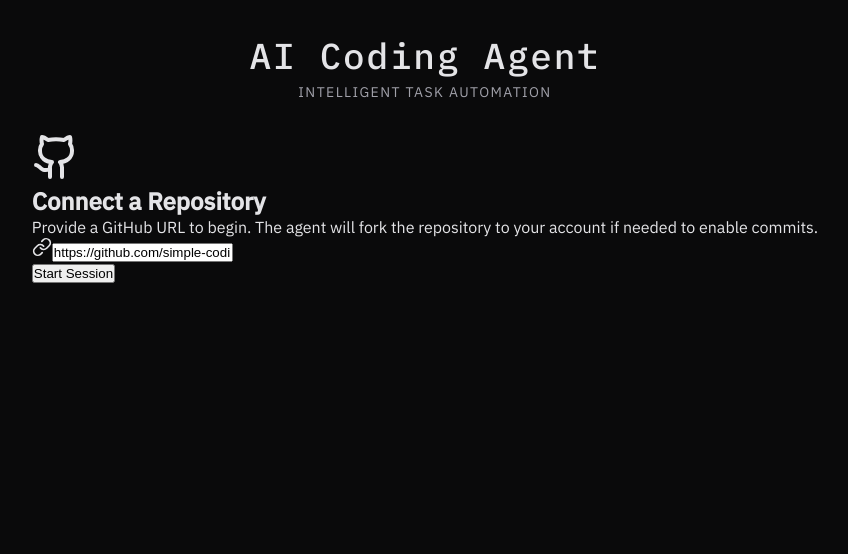
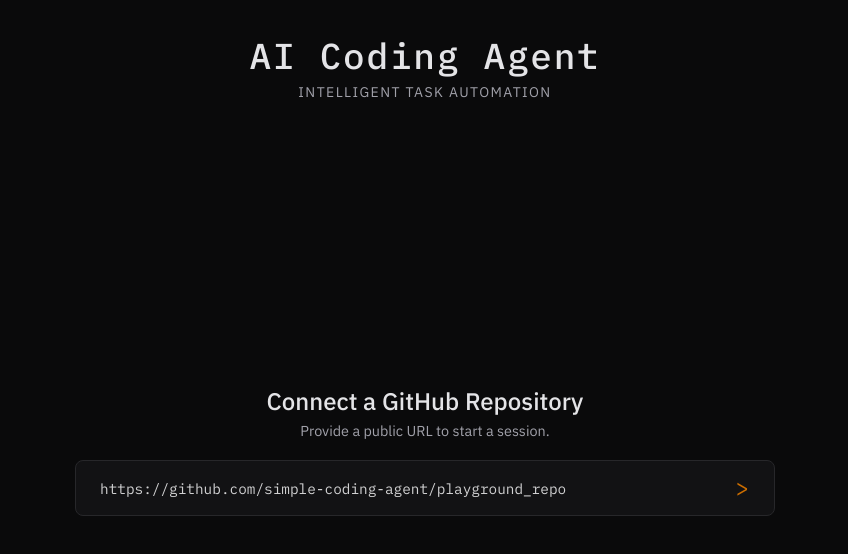
Before and after one commit to simple-coding-agent/e2b-coding-agent, a Next.js app in the folder coding-agent-frontend/: page / in a window 1280 px wide. Shown: the top 554 px of the page, without its empty margins (215-1063 px from the left). Built offline with nearby package versions, Linux system fonts and the light colour scheme.

Commit message:
add: more styles, initial screen

```diff
--- a/coding-agent-frontend/app/globals.css
+++ b/coding-agent-frontend/app/globals.css
@@ -23,7 +23,6 @@
 
   /* Semantic Colors */
   --success: #178d42;
-
   --warning: #f59e0b;
   --error: #ef4444;
   --info: #3b82f6;
@@ -52,45 +51,120 @@
 /* --- Keyframes --- */
 @keyframes spin { to { transform: rotate(360deg); } }
 @keyframes pulse { 50% { opacity: 0.7; } }
+@keyframes fadeIn {
+  from { opacity: 0; transform: translateY(5px); }
+  to { opacity: 1; transform: translateY(0); }
+}
+@keyframes fadeOut {
+  from { opacity: 1; }
+  to { opacity: 0; }
+}
+@keyframes slideUp {
+  from { opacity: 0; transform: translateY(10px); }
+  to { opacity: 1; transform: translateY(0); }
+}
 
-/* --- App Layout --- */
+
+/* --- RESTORED: App Layout --- */
 .app-container {
   display: flex;
   flex-direction: column;
   min-height: 100vh;
   padding: 2rem;
 }
-.header { text-align: center; margin-bottom: 2rem; flex-shrink: 0; }
-.header h1 { font-family: 'IBM Plex Mono', monospace; font-size: 2.25rem; font-weight: 500; letter-spacing: 0.05em; margin-bottom: 0.25rem; }
-.header p { color: var(--fg-100); font-size: 0.875rem; text-transform: uppercase; letter-spacing: 0.1em; }
+.header {
+  text-align: center;
+  margin-bottom: 2rem;
+  flex-shrink: 0;
+}
+.header h1 {
+  font-family: 'IBM Plex Mono', monospace;
+  font-size: 2.25rem;
+  font-weight: 500;
+  letter-spacing: 0.05em;
+  margin-bottom: 0.25rem;
+}
+.header p {
+  color: var(--fg-100);
+  font-size: 0.875rem;
+  text-transform: uppercase;
+  letter-spacing: 0.1em;
+}
 .main-content {
   flex-grow: 1;
   display: flex;
   flex-direction: column;
   align-items: center;
   width: 100%;
-  /* Space for the fixed input area in post-run state */
-  padding-bottom: 180px;
 }
 
-/* --- REVISED: Agent Terminal Wrapper --- */
+
+/* --- Initial Setup Screen --- */
+.setup-container {
+  display: flex;
+  align-items: center;
+  justify-content: center;
+  flex-grow: 1; /* Allows it to take up vertical space in main-content */
+  width: 100%;
+  animation: fadeIn 0.5s ease-out;
+}
+.setup-box {
+  width: 100%;
+  max-width: 700px;
+  display: flex;
+  flex-direction: column;
+  align-items: center;
+  gap: 1.25rem;
+}
+.setup-title {
+  font-size: 1.5rem;
+  font-weight: 500;
+  color: var(--fg);
+  text-align: center;
+}
+.setup-subtitle {
+  font-size: 0.9rem;
+  color: var(--fg-100);
+  text-align: center;
+  margin-top: -1rem; /* Pull subtitle closer to title */
+}
+.repo-input {
+  width: 100%;
+  height: 56px;
+  background: var(--bg-100);
+  color: var(--fg-50);
+  border: 1px solid var(--border);
+  border-radius: var(--radius);
+  padding: 1rem 1.5rem;
+  font-family: 'IBM Plex Mono', monospace;
+  font-size: 0.9rem;
+  transition: all 0.2s ease;
+  padding-right: 60px; /* Space for the submit button */
+}
+.repo-input:focus {
+  outline: none;
+  border-color: var(--accent-dark);
+  color: var(--fg);
+}
+.repo-input:disabled {
+  opacity: 0.6;
+  cursor: not-allowed;
+}
+.setup-box .submit-button {
+  top: 50%;
+  transform: translateY(-50%);
+  bottom: auto; /* Unset bottom positioning */
+}
+
+/* --- Main App Layout --- */
 .agent-terminal-wrapper {
   width: 100%;
   max-width: 900px;
   display: flex;
   flex-direction: column;
+  margin: 0 auto;
   animation: fadeIn 0.5s ease-out;
 }
-
-/* NEW: Styles for the initial 'idle' state, to center the input box */
-.agent-terminal-wrapper.idle {
-  justify-content: center; /* Vertically centers the input section */
-  flex-grow: 1;            /* Allows the wrapper to fill the main-content area */
-}
-
-/* --- REVISED: Input Section (Now has two states) --- */
-
-/* POST-RUN State: Fixed to the bottom of the viewport */
 .input-section {
   position: fixed;
   bottom: 0;
@@ -102,16 +176,8 @@
   background: linear-gradient(to top, var(--bg) 70%, transparent 100%);
   z-index: 50;
 }
-
-/* INITIAL IDLE State: Centered on the screen */
-.agent-terminal-wrapper.idle .input-section {
-  position: static; /* Override 'fixed' to be part of the normal document flow */
-  background: none;   /* Remove the gradient background */
-  padding: 0;         /* Remove padding used for the fixed-bottom layout */
-}
-
 .input-container {
-  position: relative; /* Context for the submit button */
+  position: relative;
   width: 100%;
   max-width: 900px;
 }
@@ -127,12 +193,13 @@
   font-size: 0.9rem;
   resize: none;
   transition: all 0.2s ease;
-  padding-right: 60px; /* Space for the submit button */
+  padding-right: 60px;
+  padding-top: 3.25rem;
 }
 .input-section textarea:focus {
   outline: none;
   border-color: var(--accent-dark);
-  /* background: var(--bg-200); */
+  color: var(--fg);
 }
 .submit-button {
   position: absolute;
@@ -156,7 +223,7 @@
   z-index: 10;
 }
 .submit-button:hover:not(:disabled) {
-  color: var(--fg100);
+  color: var(--fg-50);
 }
 .submit-button:disabled {
   background: transparent;
@@ -164,43 +231,51 @@
   opacity: 0.5;
   cursor: not-allowed;
 }
+.submit-button.loading .lucide-loader {
+  width: 20px;
+  height: 20px;
+}
 .submit-button.loading {
-  animation: pulse 1.5s infinite;
+  animation: pulse 1s infinite ease-in-out;
   color: var(--accent);
 }
 
-/* --- Status Toast --- */
-.status-toast {
-  position: fixed;
-  bottom: 1.5rem;
-  right: 1.5rem;
-  z-index: 100;
+/* --- Repo Status Bar --- */
+.repo-status-bar {
+  display: flex;
+  justify-content: space-between;
+  align-items: center;
+  padding: 0.5rem 0.25rem;
+  margin-bottom: 0.75rem;
+  font-family: 'IBM Plex Mono', monospace;
+  font-size: 0.8rem;
+  color: var(--fg-100);
+}
+.repo-info strong {
+  color: var(--fg-50);
+  font-weight: 500;
+}
+.fork-badge {
   display: flex;
   align-items: center;
-  gap: 0.75rem;
-  padding: 1rem 1.25rem;
+  gap: 0.4rem;
   background: var(--bg-100);
   border: 1px solid var(--border);
-  border-radius: var(--radius);
-  font-family: 'IBM Plex Mono', monospace;
-  font-size: 0.875rem;
-  box-shadow: 0 10px 15px -3px rgba(0,0,0,0.1), 0 4px 6px -2px rgba(0,0,0,0.05);
-  animation: fadeIn 0.3s ease-out forwards;
+  padding: 0.25rem 0.6rem;
+  border-radius: 6px;
+  font-size: 0.75rem;
 }
-.status-toast.exiting { animation: fadeOut 0.3s ease-in forwards; }
-.status-indicator { width: 8px; height: 8px; border-radius: 50%; flex-shrink: 0; }
-.status-toast.info .status-indicator { background: var(--accent); }
-.status-toast.success .status-indicator { background: var(--success); }
-.status-toast.error .status-indicator { background: var(--error); animation: none; }
-.status-toast:not(.error) .status-indicator { animation: pulse 2s infinite; }
+.fork-badge .lucide {
+  color: var(--fg-200);
+}
 
-/* --- REVISED: Terminal --- */
+/* --- Terminal --- */
 .terminal-container {
   background: var(--bg-100);
   border: 1px solid var(--border);
   border-radius: var(--radius);
   overflow: hidden;
-  margin-bottom: 1.5rem; /* Space between terminal and where input would be in flow */
+  margin-bottom: 1.5rem;
 }
 .terminal-header {
   display: flex;
@@ -213,9 +288,13 @@
   font-size: 0.8rem;
   color: var(--fg-100);
 }
+.model-display-name {
+  color: var(--fg-200);
+  font-weight: 400;
+  white-space: nowrap;
+}
 .terminal {
   background: var(--bg);
-  /* Let content determine height, but with a max to prevent pushing footer off-screen */
   max-height: 75vh;
   overflow-y: auto;
   padding: 0.5rem;
@@ -223,141 +302,50 @@
   font-size: 0.875rem;
 }
 
-
-/* --- Event Rendering --- (No changes below this line) */
-.event { margin: 0.25rem 0.5rem; animation: fadeIn 0.3s ease-out forwards; }
-.event-header { display: flex; align-items: center; gap: 0.75rem; padding: 0.75rem; border-radius: var(--radius); transition: background-color 0.2s ease; user-select: none; }
-.clickable:hover { background: var(--bg-100); cursor: pointer; }
-.expand-icon { transition: transform 0.2s ease; }
-.expand-icon.expanded { transform: rotate(90deg); }
-.event-timestamp { margin-left: auto; font-size: 0.75rem; color: var(--fg-200); white-space: nowrap; }
-.thought-event { padding: 0.75rem; border-radius: var(--radius); background: rgba(167, 139, 250, 0.05); border: 1px solid rgba(167, 139, 250, 0.1); color: var(--fg-100); }
-.thought-event .event-header { padding: 0; margin-bottom: 0.5rem; font-size: 0.8rem; font-weight: 500; color: var(--fg-50); }
-.thought-event .event-content p { margin: 0; white-space: pre-wrap; line-height: 1.6; color: var(--fg); }
-.tool-call-event .event-header { border: 1px solid var(--border); background: var(--bg-100); border-left-width: 3px; }
-.tool-call-event.status-running .event-header { border-left-color: var(--accent); }
-.tool-call-event.status-completed .event-header { border-left-color: var(--success); }
-.tool-call-event.status-error .event-header { border-left-color: var(--error); }
-.event-tool { color: var(--fg-50); font-weight: 500; }
-.tool-icon, .tool-status-icon { display: flex; align-items: center; justify-content: center; }
-.simple-event { display: flex; align-items: center; padding: 0.5rem 0.75rem; font-size: 0.8rem; color: var(--fg-100); }
-.simple-event .event-header { width: 100%; padding: 0; }
-.simple-event.event-error .event-header { color: var(--error); }
-.tool-details, .event-data { margin: 0.5rem 0.75rem 0.75rem 0.75rem; padding-top: 0.75rem; border-top: 1px solid var(--border); font-size: 0.85rem; line-height: 1.6; }
-pre, .tool-section-content { background: var(--bg); border: 1px solid var(--border); border-radius: var(--radius); padding: 0.75rem; overflow-x: auto; white-space: pre-wrap; word-break: break-all; }
-.tool-section-header { font-size: 0.7rem; font-weight: 500; text-transform: uppercase; color: var(--fg-100); margin-bottom: 0.5rem; padding-left: 0.25rem; }
-.text-success { color: var(--success); } .text-error { color: var(--error); } .text-info { color: var(--accent); }
-
-/* globals.css */
-
-/* ... (all your existing CSS) ... */
-
-/* --- Terminal Header Model Name --- */
-.model-display-name {
-  color: var(--fg-200);
-  font-weight: 400;
-  white-space: nowrap;
-}
-
 /* --- Model Selector --- */
 .model-selector {
   position: absolute;
-  top: 0.75rem;
-  left: 0.75rem;
-  z-index: 20; /* Higher than textarea, lower than toast */
+  top: 1rem;
+  left: 1.5rem;
+  z-index: 20;
 }
-
-/* The button you click to open the selector */
 .model-selector-trigger {
   display: flex;
   align-items: center;
   gap: 0.5rem;
-  background: var(--bg-200);
-  border: 1px solid var(--border);
-  color: var(--fg-50);
-  padding: 0.3rem 0.6rem;
-  border-radius: 6px;
-  font-family: 'IBM Plex Sans', sans-serif;
-  font-size: 0.8rem;
-  cursor: pointer;
-  transition: all 0.2s ease;
-  user-select: none;
-}
-
-.model-selector-trigger:hover {
-  border-color: var(--fg-200);
-  color: var(--fg);
-}
-
-.model-selector-trigger:focus-visible {
-  outline: 2px solid var(--accent);
-  outline-offset: 2px;
-}
-
-.model-selector-chevron {
+  background: transparent;
+  border: none;
+  padding: 0;
   color: var(--fg-100);
-  transition: transform 0.2s ease-in-out;
-}
-
-.model-selector-chevron.open {
-  transform: rotate(180deg);
-}
-
-/* The drop-up panel */
-/* Wrapper for the trigger and panel. Positioned inside the input area. */
-.model-selector {
-  position: absolute;
-  top: 1rem;      /* Position 1rem from the top of the input container */
-  left: 1.5rem;   /* Position 1.5rem from the left, aligning with textarea text */
-  z-index: 20;
-}
-
-/* The trigger button, now styled as simple text. */
-.model-selector-trigger {
-  display: flex;
-  align-items: center;
-  gap: 0.5rem;
-  background: transparent; /* No background box */
-  border: none;            /* No border */
-  padding: 0;              /* No extra padding */
-  color: var(--fg-100);    /* Subtler color to act like a label */
   font-family: 'IBM Plex Sans', sans-serif;
   font-size: 0.8rem;
   cursor: pointer;
   transition: color 0.2s ease;
   user-select: none;
 }
-
 .model-selector-trigger:hover:not(:disabled) {
-  color: var(--fg); /* Brighten on hover to show it's interactive */
+  color: var(--fg);
 }
-
-/* Accessibility focus-state for keyboard navigation */
 .model-selector-trigger:focus-visible {
   outline: none;
   color: var(--fg);
   text-decoration: underline;
   text-decoration-color: var(--accent);
 }
-
 .model-selector-chevron {
-  color: var(--fg-200); /* Dimmer color for the chevron */
+  color: var(--fg-200);
   transition: transform 0.2s ease-in-out, color 0.2s ease-in-out;
 }
-
 .model-selector-trigger:hover:not(:disabled) .model-selector-chevron {
   color: var(--fg-100);
 }
-
 .model-selector-chevron.open {
   transform: rotate(180deg);
 }
-
-/* The drop-up panel (no changes to the children, just its position) */
 .model-selector-panel {
   position: absolute;
-  bottom: calc(100% + 12px); /* Position above the trigger with a 12px gap */
-  left: -12px;               /* Nudge left to align nicely with the text trigger */
+  bottom: calc(100% + 12px);
+  left: -12px;
   width: 280px;
   background: var(--bg-200);
   border: 1px solid var(--border);
@@ -368,25 +356,12 @@
   overflow-y: auto;
   animation: slideUp 0.2s ease-out;
 }
-
-@keyframes slideUp {
-  from {
-    opacity: 0;
-    transform: translateY(10px);
-  }
-  to {
-    opacity: 1;
-    transform: translateY(0);
-  }
-}
-
 .model-group {
   padding: 0.5rem 0;
 }
 .model-group:not(:last-child) {
   border-bottom: 1px solid var(--border);
 }
-
 .model-group-label {
   padding: 0.5rem 1rem;
   font-size: 0.75rem;
@@ -395,7 +370,6 @@
   text-transform: uppercase;
   letter-spacing: 0.05em;
 }
-
 .model-option {
   display: flex;
   justify-content: space-between;
@@ -422,9 +396,54 @@
   color: var(--accent);
 }
 
+/* --- Event Rendering --- */
+/* CORRECTED: Removed unwanted animation */
+.event {
+  margin: 0.25rem 0.5rem;
+}
+.event-header { display: flex; align-items: center; gap: 0.75rem; padding: 0.75rem; border-radius: var(--radius); transition: background-color 0.2s ease; user-select: none; }
+.clickable:hover { background: var(--bg-100); cursor: pointer; }
+.expand-icon { transition: transform 0.2s ease; }
+.expand-icon.expanded { transform: rotate(90deg); }
+.event-timestamp { margin-left: auto; font-size: 0.75rem; color: var(--fg-200); white-space: nowrap; }
+.thought-event { padding: 0.75rem; border-radius: var(--radius); background: rgba(167, 139, 250, 0.05); border: 1px solid rgba(167, 139, 250, 0.1); }
+.thought-event .event-header { padding: 0; margin-bottom: 0.5rem; font-size: 0.8rem; font-weight: 500; color: var(--fg-50); }
+.thought-event .event-content p { margin: 0; white-space: pre-wrap; line-height: 1.6; color: var(--fg); }
+.tool-call-event .event-header { border: 1px solid var(--border); background: var(--bg-100); border-left-width: 3px; }
+.tool-call-event.status-running .event-header { border-left-color: var(--accent); }
+.tool-call-event.status-completed .event-header { border-left-color: var(--success); }
+.tool-call-event.status-error .event-header { border-left-color: var(--error); }
+.event-tool { color: var(--fg-50); font-weight: 500; }
+.tool-icon, .tool-status-icon { display: flex; align-items: center; justify-content: center; }
+.simple-event { display: flex; align-items: center; padding: 0.5rem 0.75rem; font-size: 0.8rem; color: var(--fg-100); }
+.simple-event .event-header { width: 100%; padding: 0; }
+.simple-event.event-error .event-header { color: var(--error); }
+.tool-details, .event-data { margin: 0.5rem 0.75rem 0.75rem 0.75rem; padding-top: 0.75rem; border-top: 1px solid var(--border); font-size: 0.85rem; line-height: 1.6; }
+pre, .tool-section-content { background: var(--bg); border: 1px solid var(--border); border-radius: var(--radius); padding: 0.75rem; overflow-x: auto; white-space: pre-wrap; word-break: break-all; }
+.tool-section-header { font-size: 0.7rem; font-weight: 500; text-transform: uppercase; color: var(--fg-100); margin-bottom: 0.5rem; padding-left: 0.25rem; }
+.text-success { color: var(--success); } .text-error { color: var(--error); } .text-info { color: var(--accent); }
 
-/* --- Adjustments for input textarea --- */
-.input-section textarea {
-  /* Padding top is still needed to prevent typed text from overlapping the trigger */
-  padding-top: 3.25rem;
+/* --- Status Toast --- */
+.status-toast {
+  position: fixed;
+  bottom: 1.5rem;
+  right: 1.5rem;
+  z-index: 100;
+  display: flex;
+  align-items: center;
+  gap: 0.75rem;
+  padding: 1rem 1.25rem;
+  background: var(--bg-100);
+  border: 1px solid var(--border);
+  border-radius: var(--radius);
+  font-family: 'IBM Plex Mono', monospace;
+  font-size: 0.875rem;
+  box-shadow: 0 10px 15px -3px rgba(0,0,0,0.1), 0 4px 6px -2px rgba(0,0,0,0.05);
+  animation: fadeIn 0.3s ease-out forwards;
 }
+.status-toast.exiting { animation: fadeOut 0.3s ease-in forwards; }
+.status-indicator { width: 8px; height: 8px; border-radius: 50%; flex-shrink: 0; }
+.status-toast.info .status-indicator { background: var(--accent); }
+.status-toast.success .status-indicator { background: var(--success); }
+.status-toast.error .status-indicator { background: var(--error); animation: none; }
+.status-toast:not(.error) .status-indicator { animation: pulse 2s infinite; }
--- a/coding-agent-frontend/components/AgentTerminal.tsx
+++ b/coding-agent-frontend/components/AgentTerminal.tsx
@@ -95,6 +95,7 @@
   const [sessionId, setSessionId] = useState<string | null>(null);
   const [repoInfo, setRepoInfo] = useState<RepoInfo | null>(null);
   const [isTaskRunning, setIsTaskRunning] = useState(false);
+  // UPDATED: Default repo URL
   const [repoUrl, setRepoUrl] = useState<string>('https://github.com/simple-coding-agent/playground_repo');
   const [selectedModel, setSelectedModel] = useState('openai/gpt-4o');
   const [lastUsedModelId, setLastUsedModelId] = useState<string | null>(null);
@@ -266,20 +267,32 @@
   RenderableEvent.displayName = 'RenderableEvent';
 
 
+  // --- REVISED: Initial Setup Screen ---
   if (sessionState !== 'SESSION_ACTIVE') {
     return (
       <div className="setup-container">
         <div className="setup-box">
-          <Github size={48} className="mb-4 text-gray-400" />
-          <h2 className="text-2xl font-semibold mb-2">Connect a Repository</h2>
-          <p className="text-gray-400 mb-6 text-center">Provide a GitHub URL to begin. The agent will fork the repository to your account if needed to enable commits.</p>
-          <div className="w-full flex items-center gap-2">
-            <Link size={20} className="text-gray-500 flex-shrink-0" />
-            <input type="text" value={repoUrl} onChange={(e) => setRepoUrl(e.target.value)} placeholder="https://github.com/user/repo-name" className="setup-input" disabled={sessionState === 'CREATING_SESSION'}/>
+          <h2 className="setup-title">Connect a GitHub Repository</h2>
+          <p className="setup-subtitle">Provide a public URL to start a session.</p>
+          <div className="input-container">
+            <input
+              type="text"
+              value={repoUrl}
+              onChange={(e) => setRepoUrl(e.target.value)}
+              placeholder="https://github.com/owner/repository-name"
+              className="repo-input"
+              disabled={sessionState === 'CREATING_SESSION'}
+              onKeyDown={(e) => { if (e.key === 'Enter') { e.preventDefault(); createSession(); }}}
+            />
+            <button
+              onClick={createSession}
+              disabled={sessionState === 'CREATING_SESSION'}
+              className={`submit-button ${sessionState === 'CREATING_SESSION' ? 'loading' : ''}`}
+              title="Start Session (Enter)"
+            >
+              {sessionState === 'CREATING_SESSION' ? <Loader className="animate-spin" size={20} /> : '>'}
+            </button>
           </div>
-          <button onClick={createSession} disabled={sessionState === 'CREATING_SESSION'} className="setup-button">
-            {sessionState === 'CREATING_SESSION' ? <Loader className="animate-spin" /> : 'Start Session'}
-          </button>
         </div>
       </div>
     );
@@ -287,11 +300,11 @@
 
   return (
     <div className={`agent-terminal-wrapper`}>
+      {/* --- REVISED: Repo Status Bar (Icon Removed) --- */}
       {repoInfo && (
         <div className="repo-status-bar">
           <div className="repo-info">
-            <Github size={16} />
-            <span>Working on: <strong>{repoInfo.owner}/{repoInfo.name}</strong></span>
+            <span>Working on <strong>{repoInfo.owner}/{repoInfo.name}</strong></span>
           </div>
           {repoInfo.isFork && (
             <div className="fork-badge">
@@ -319,13 +332,11 @@
         <div className="input-section">
           <div className="input-container">
             <div className="model-selector" ref={modelSelectorRef}>
-              {/* --- REVISED: Simplified Button --- */}
               <button
                 className="model-selector-trigger"
                 onClick={() => setIsModelSelectorOpen(!isModelSelectorOpen)}
                 disabled={isTaskRunning}
               >
-                {/* Icon removed for a simpler look */}
                 <span>{selectedModelName}</span>
                 <ChevronUp size={16} className={`model-selector-chevron ${isModelSelectorOpen ? 'open' : ''}`} />
               </button>
```
